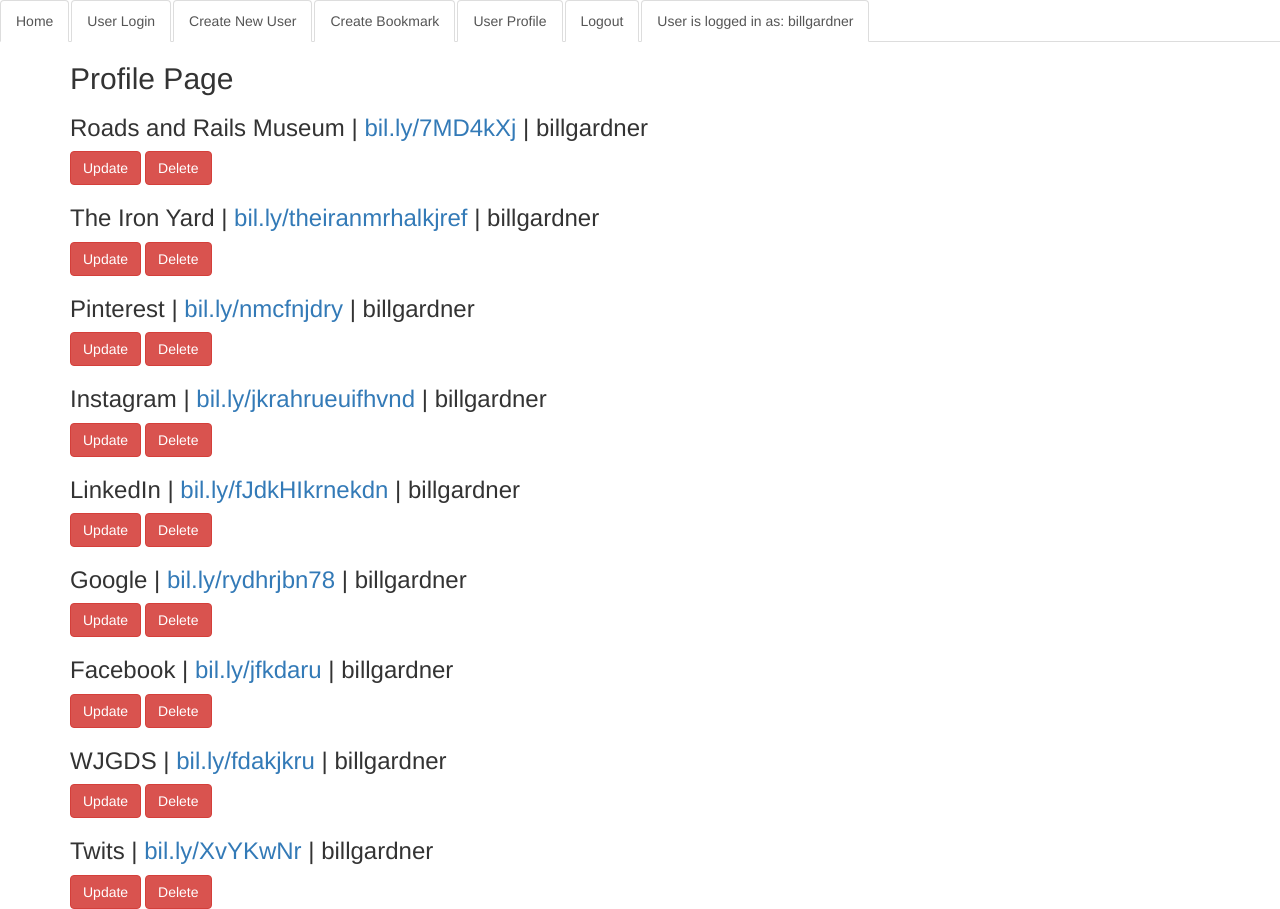
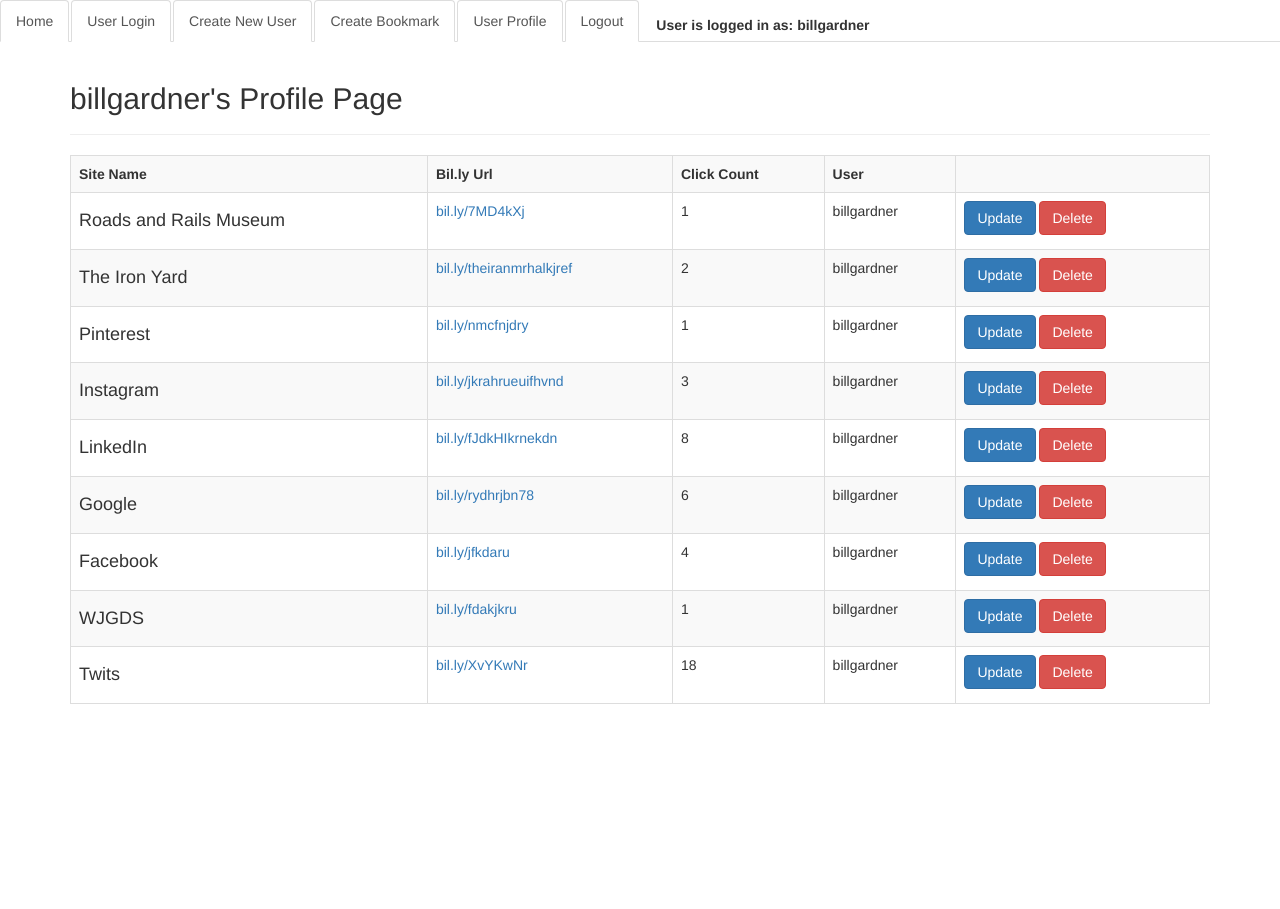
Before and after one commit to williamjohngardner/url_shortener, a Django app: page /accounts/profile/ in a window 1280 px wide. After the commit the page ends 704 px from the top, so only its background shows below. Run offline with Django 3.2, Linux system fonts and the light colour scheme; a user stored in the database is signed in; data comes from the database, SQL or seed files in the repository; both versions use the stored data as it was after the commit; some libraries are stand-ins or nearby versions.

Commit message:
I think I'm done?

```diff
--- a/templates/accounts/profile.html
+++ b/templates/accounts/profile.html
@@ -1,10 +1,25 @@
 {% extends "base.html" %}
 
 {% block content %}
-    <h2>Profile Page</h2>
+    <div class="page-header">
+    <h2>{{ request.user }}'s Profile Page</h2>
+    </div>
+    <table class="table table-striped table-bordered">
+    <tr>
+        <th>Site Name</th>
+        <th>Bil.ly Url</th>
+        <th>Click Count</th>
+        <th>User</th>
+        <th></th>
+    </tr>
     {% for object in object_list %}
-        <h3>{{ object.site_name }}  |  <a href="{% url 'redirect' object.hashid %}">bil.ly/{{ object.hashid }}</a>  |  {{ object.user }}</h3>
-    <a class= "btn btn-danger" href="{% url 'update_bookmark' object.id %}">Update</a>
-    <a class= "btn btn-danger" href="{% url 'delete_bookmark' object.id %}">Delete</a>
+    <tr>
+        <td><h4>{{ object.site_name }}</h4></td>
+        <td><a href="{% url 'redirect' object.hashid %}" target="_blank">bil.ly/{{ object.hashid }}</a></td>
+        <td>{{ object.click_count }}</td>
+        <td>{{ object.user }}</td>
+        <td><a class= "btn btn-primary" href="{% url 'update_bookmark' object.id %}">Update</a>
+        <a class= "btn btn-danger" href="{% url 'delete_bookmark' object.id %}">Delete</a></td>
+    </tr>
     {% endfor %}
 {% endblock %}
--- a/templates/base.html
+++ b/templates/base.html
@@ -17,12 +17,12 @@
           {% if request.user.is_authenticated %}
           <li role="presentation" class="active"><a href="{% url 'create_bookmark' %}">Create Bookmark</a></li>
           <li role="presentation" class="active"><a href="{% url 'profile' %}">User Profile</a></li>
-          <li role="presentation" class="active"><a href="{% url 'logout' %}">Logout</a></li>
-          <li role="presentation" class="active"><a href="">User is logged in as: {{ request.user }}</a></li>
+          <li role="presentation" class="active"><a href="{% url 'logout' %}?next=/">Logout</a></li>
+              <li class="navbar-text"><strong>User is logged in as: {{ request.user }}</strong></li>
           {% endif %}
         </ul>
+
     </nav>
-
 <div class="container">
     {% block content %}
         <h1>Yo!  Sup?</h1>
--- a/templates/registration/login.html
+++ b/templates/registration/login.html
@@ -1,9 +1,15 @@
 {% extends "base.html" %}
 
 {% block content %}
+    <div class="container">
+    <div class="page-header">
+    <h3>Login with an existing user account to create and edit bookmarks</h3>
+    </div>
+
     <form action="" method="post">
         {% csrf_token %}
         <pre>{{ form.as_p }}</pre>
         <button type="submit" value="Submit" class="btn btn-primary">Submit</button>
     </form>
+    </div>
 {% endblock %}
--- a/url/models.py
+++ b/url/models.py
@@ -24,3 +24,6 @@
 
     class Meta:
         ordering = ['-created']
+
+    def __str__(self):
+        return str(self.url)
```
Also changed, not shown: templates/auth/user_form.html (+5 -2 lines), templates/index.html (+18 -3 lines), db.sqlite3.
